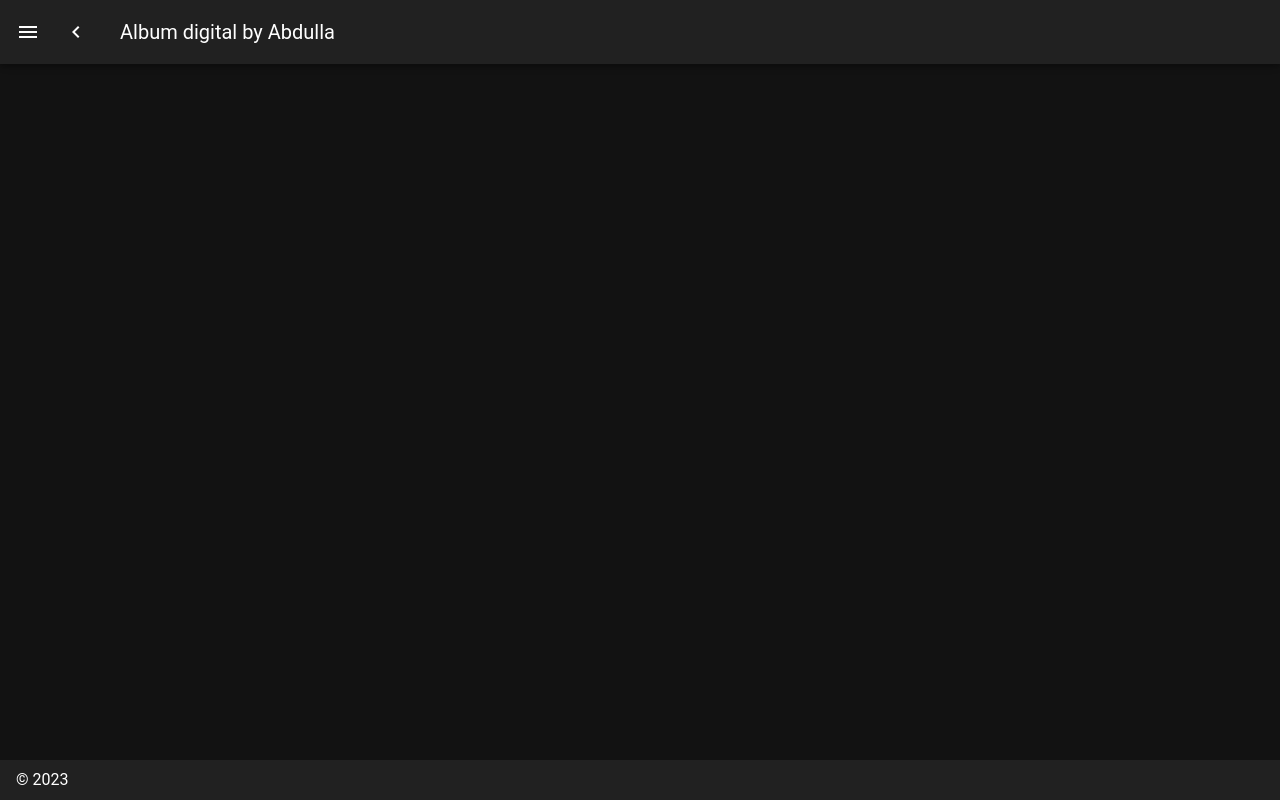
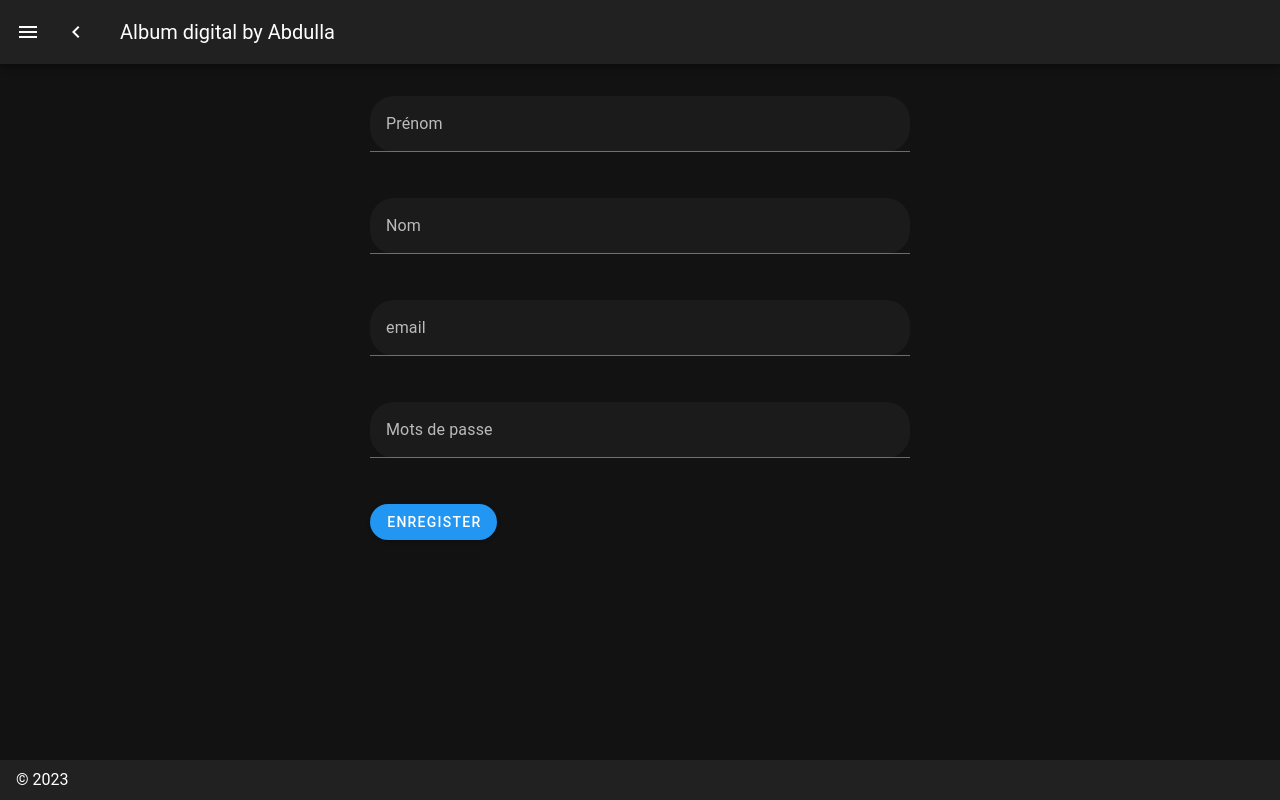
Before and after one commit to Yassin97440/digilbum-front-v2, a Nuxt app: page /Signup in a window 1280 px wide. Built offline with nearby package versions, Linux system fonts and the light colour scheme.

Commit message:
register nani nandado

```diff
--- a/components/NewUserFormulaire.vue
+++ b/components/NewUserFormulaire.vue
@@ -1,23 +1,23 @@
 <template>
-  <!-- <v-container>
-    <v-row class="d-flex justify-center mb-15">
-      <v-col cols="6" sm="6" md="6">
+  <v-container>
+    <v-row>
+      <v-col>
         <v-text-field v-model="firstName" label="Prénom" rounded outlined clearable></v-text-field>
       </v-col>
     </v-row>
-    <v-row class="d-flex justify-center mb-12">
-      <v-col cols="6" sm="6" md="6">
+    <v-row>
+      <v-col>
         <v-text-field v-model="lastName" label="Nom" rounded outlined clearable></v-text-field>
       </v-col>
     </v-row>
-    <v-row class="d-flex justify-center mb-12">
-      <v-col cols="6" sm="6" md="6">
-        <v-text-field v-model="password" label="email" rounded outlined clearable></v-text-field>
+    <v-row>
+      <v-col>
+        <v-text-field v-model="email" label="email" rounded outlined clearable></v-text-field>
       </v-col>
     </v-row>
-    <v-row class="d-flex justify-center mb-12">
-      <v-col cols="6" sm="6" md="6">
-        <v-text-field v-model="email" label="Mots de passe" rounded outlined clearable></v-text-field>
+    <v-row>
+      <v-col>
+        <v-text-field v-model="password" label="Mots de passe" rounded outlined clearable></v-text-field>
       </v-col>
     </v-row>
     <v-row>
@@ -25,11 +25,9 @@
         <v-btn rounded color="primary" dark @click="test"> Enregister </v-btn>
       </v-col>
     </v-row>
-  </v-container> -->
+  </v-container>
 </template>
-<style>
-
-</style>
+<style></style>
 <script>
 export default {
   data: () => ({
--- a/stores/AlbumStore.js
+++ b/stores/AlbumStore.js
@@ -1,5 +1,4 @@
 import { defineStore } from "pinia";
-import { ref } from "vue";
 
 export const useAlbumStore = defineStore("albumStore", {
   state: () => ({
--- /dev/null
+++ b/stores/AuthStore.js
@@ -0,0 +1,18 @@
+import { defineStore } from "pinia";
+
+export const useAuthStore = defineStore("authStore", {
+  state: () => ({
+    user: {},
+  }),
+  getters: {},
+  actions: {
+    regester(data) {
+      //data : firsname, lastname, email, password
+      //encrypter password
+      //call api register
+      //stocker user data et jwt
+    },
+    login(data) {},
+    logout(data) {},
+  },
+});
```
Also changed, not shown: pages/Signup.vue (renamed from pages/Inscription.vue).
